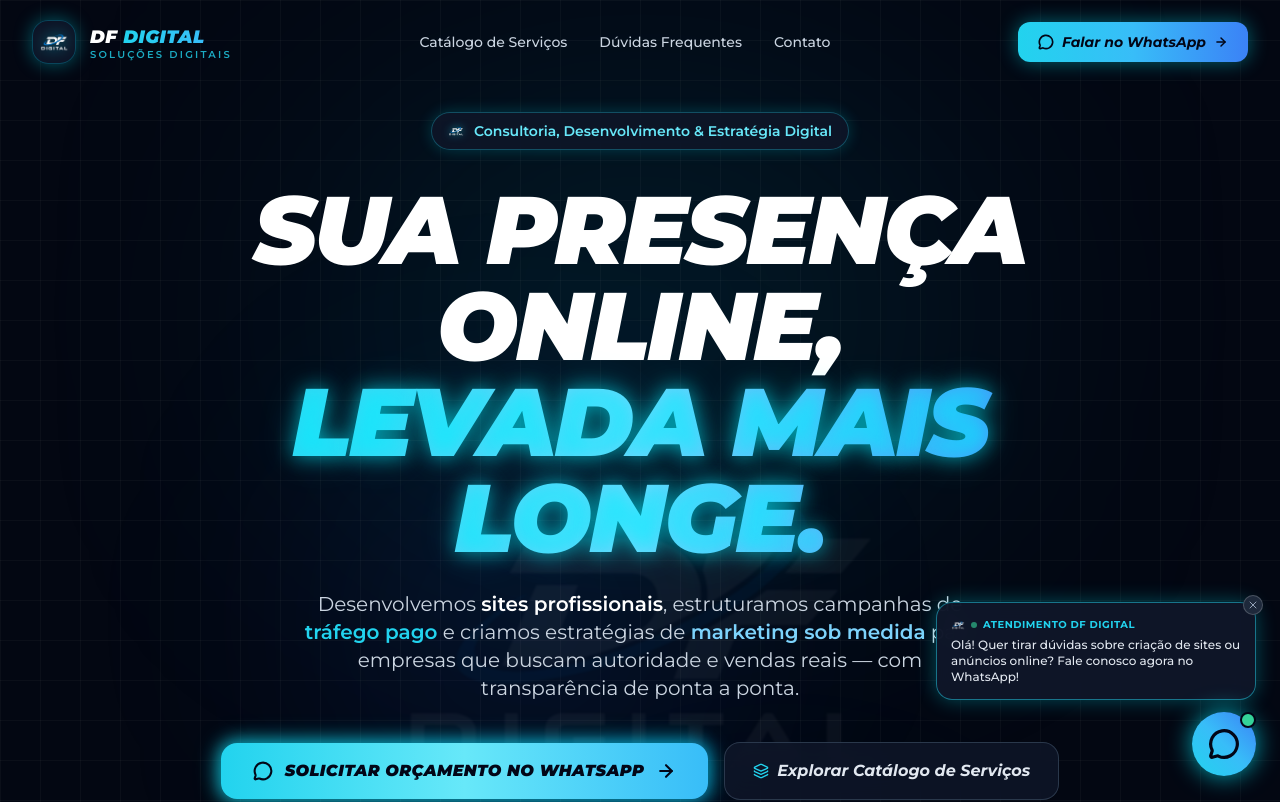
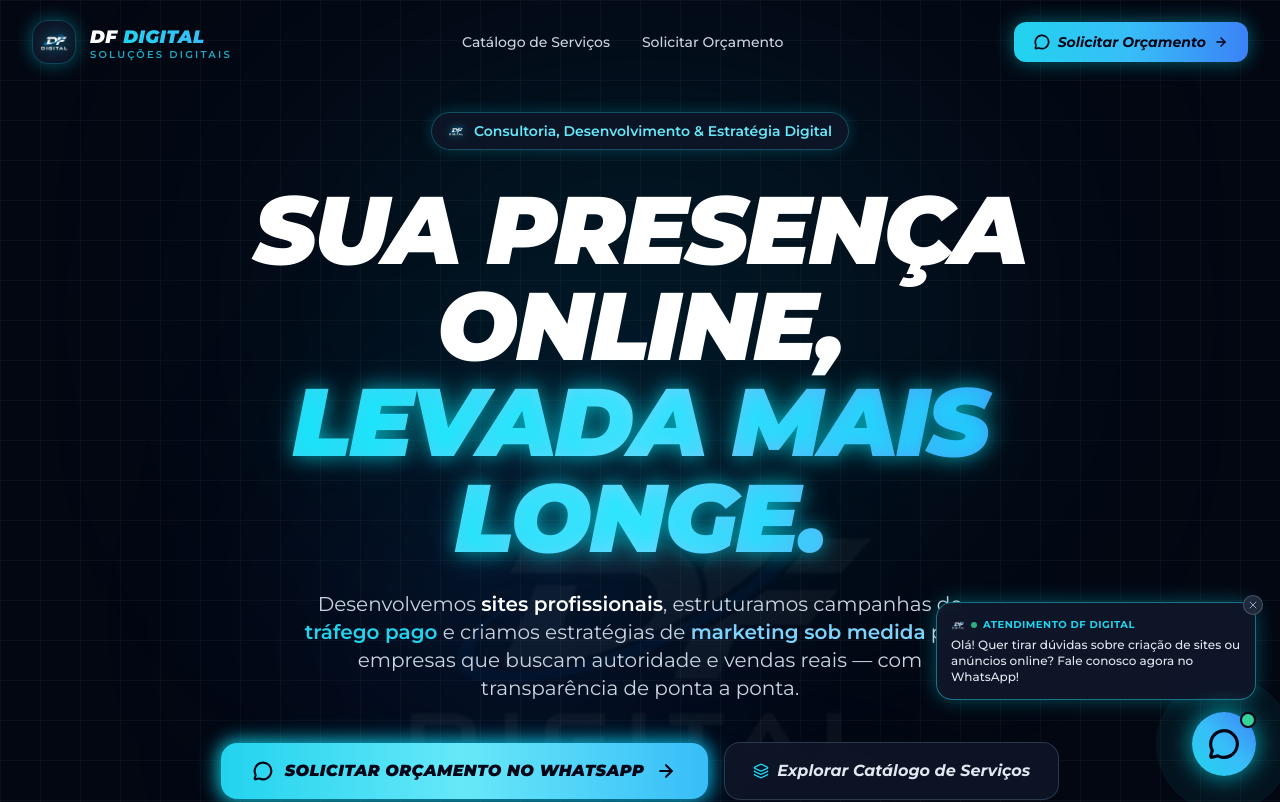
Before and after one commit to Filipe-Machado0/dfsolucoesdigital, a React (Vite) app: page / in a window 1280 px wide. Shown: the top 802 px of the page. Built offline with nearby package versions, Linux system fonts and the light colour scheme.

Commit message:
feat: foco exclusivo em apresentacao de servicos e solicitacao de orcamentos

```diff
--- a/src/App.jsx
+++ b/src/App.jsx
@@ -2,7 +2,6 @@ import React from 'react';
 import Navbar from './components/Navbar';
 import Hero from './components/Hero';
 import Services from './components/Services';
-import FAQ from './components/FAQ';
 import FinalCTA from './components/FinalCTA';
 import Footer from './components/Footer';
 import FloatingWhatsApp from './components/FloatingWhatsApp';
@@ -13,18 +12,15 @@ function App() {
       {/* Top Fixed Navigation */}
       <Navbar />
 
-      {/* Main Content Flow */}
+      {/* Main Content Flow: Foco em Apresentação de Serviços & Solicitação de Orçamentos */}
       <main className="flex-grow">
-        {/* Hero Section */}
+        {/* 1. Apresentação Inicial & Chamadas Rápidas */}
         <Hero />
 
-        {/* Nossos Serviços (Catálogo Dinâmico com Modais) */}
+        {/* 2. Catálogo Interativo de Serviços (com Modais Detalhados) */}
         <Services />
 
-        {/* FAQ */}
-        <FAQ />
-
-        {/* Call to Action Final */}
+        {/* 3. Solicitação de Orçamento Personalizado */}
         <FinalCTA />
       </main>
 
--- a/src/components/FinalCTA.jsx
+++ b/src/components/FinalCTA.jsx
@@ -18,7 +18,7 @@ export default function FinalCTA() {
   };
 
   return (
-    <section id="contato" className="relative py-28 bg-[#030712] overflow-hidden">
+    <section id="orcamento" className="relative py-28 bg-[#030712] overflow-hidden scroll-mt-10">
       {/* Background Neon Flare */}
       <div className="absolute top-1/2 left-1/2 -translate-x-1/2 -translate-y-1/2 w-[650px] h-[450px] bg-gradient-to-r from-cyan-500/20 via-sky-500/15 to-blue-600/20 rounded-full blur-[160px] pointer-events-none" />
 
@@ -49,18 +49,18 @@ export default function FinalCTA() {
 
               <div className="inline-flex items-center gap-2 px-3.5 py-1.5 rounded-full bg-cyan-950/60 border border-cyan-400/40 text-cyan-400 text-xs font-bold uppercase tracking-widest">
                 <Sparkles className="w-3.5 h-3.5" />
-                <span>O Próximo Passo do Seu Negócio</span>
+                <span>Orçamento Rápido & Sem Compromisso</span>
               </div>
 
               <h2 className="font-heading font-black italic text-3xl sm:text-5xl lg:text-6xl text-white tracking-tight uppercase leading-[1.1]">
-                Sua marca pronta para{' '}
+                Solicite seu orçamento{' '}
                 <span className="text-transparent bg-clip-text bg-gradient-to-r from-cyan-400 via-sky-300 to-blue-500 text-glow-neon">
-                  dominar o digital.
+                  personalizado.
                 </span>
               </h2>
 
               <p className="text-base sm:text-lg text-slate-300 leading-relaxed font-normal">
-                Não deixe seus clientes escolherem a concorrência por falta de presença ou autoridade. Fale agora com um especialista da <strong className="text-white font-semibold">DF Soluções Digitais</strong> e receba uma consultoria inicial 100% gratuita para desenhar o plano ideal para sua empresa.
+                Conte-nos sobre o seu projeto e receba uma proposta técnica sob medida para a sua empresa, com total transparência e alinhamento de expectativas — sem custo e sem compromisso.
               </p>
 
               {/* Check list */}
@@ -98,10 +98,10 @@ export default function FinalCTA() {
             <div className="lg:col-span-5 bg-slate-950/80 p-8 rounded-2xl border border-cyan-500/20 backdrop-blur-md shadow-2xl">
               <div className="text-left mb-6">
                 <h3 className="font-heading font-bold italic text-xl text-white mb-1">
-                  Simule seu Projeto
+                  Simule seu Orçamento
                 </h3>
                 <p className="text-xs text-slate-400">
-                  Preencha abaixo para adiantar seu atendimento direto no WhatsApp.
+                  Preencha abaixo e receba sua proposta técnica personalizada diretamente no WhatsApp.
                 </p>
               </div>
 
@@ -167,7 +167,7 @@ export default function FinalCTA() {
                   className="w-full py-4 px-6 rounded-xl font-heading font-black italic text-sm text-slate-950 bg-gradient-to-r from-cyan-400 via-sky-400 to-blue-400 hover:shadow-[0_0_25px_rgba(0,240,255,0.7)] hover:scale-[1.01] active:scale-[0.98] transition-all flex items-center justify-center gap-2"
                 >
                   <Send className="w-4 h-4 stroke-[2.5]" />
-                  <span>ENVIAR E INICIAR NO WHATSAPP</span>
+                  <span>GERAR ORÇAMENTO NO WHATSAPP</span>
                 </button>
               </form>
             </div>
--- a/src/components/Footer.jsx
+++ b/src/components/Footer.jsx
@@ -88,10 +88,7 @@ export default function Footer() {
                 <a href="#catalogo-servicos" className="hover:text-cyan-400 transition-colors">Catálogo de Serviços</a>
               </li>
               <li>
-                <a href="#faq" className="hover:text-cyan-400 transition-colors">Dúvidas Frequentes</a>
-              </li>
-              <li>
-                <a href="#contato" className="hover:text-cyan-400 transition-colors">Solicitar Orçamento</a>
+                <a href="#orcamento" className="hover:text-cyan-400 transition-colors">Solicitar Orçamento</a>
               </li>
             </ul>
           </div>
--- a/src/components/Navbar.jsx
+++ b/src/components/Navbar.jsx
@@ -15,11 +15,10 @@ export default function Navbar() {
 
   const navLinks = [
     { label: 'Catálogo de Serviços', href: '#catalogo-servicos' },
-    { label: 'Dúvidas Frequentes', href: '#faq' },
-    { label: 'Contato', href: '#contato' },
+    { label: 'Solicitar Orçamento', href: '#orcamento' },
   ];
 
-  const whatsappLink = "https://wa.me/5561999999999?text=Ol%C3%A1%21%20Gostaria%20de%20um%20diagn%C3%B3stico%20gratuito%20com%20a%20DF%20Solu%C3%A7%C3%B5es%20Digitais.";
+  const whatsappLink = "https://wa.me/5561999999999?text=Ol%C3%A1%21%20Gostaria%20de%20solicitar%20um%20or%C3%A7amento%20com%20a%20DF%20Solu%C3%A7%C3%B5es%20Digitais.";
 
   return (
     <header
@@ -72,7 +71,7 @@ export default function Navbar() {
               className="relative group inline-flex items-center gap-2 px-5 py-2.5 rounded-xl font-heading font-bold italic text-sm text-slate-950 bg-gradient-to-r from-cyan-400 via-sky-400 to-blue-500 shadow-[0_0_20px_rgba(0,240,255,0.4)] hover:shadow-[0_0_30px_rgba(0,240,255,0.7)] hover:scale-[1.02] active:scale-[0.98] transition-all duration-300"
             >
               <MessageCircle className="w-4 h-4 text-slate-950 stroke-[2.5]" />
-              <span>Falar no WhatsApp</span>
+              <span>Solicitar Orçamento</span>
               <ArrowRight className="w-3.5 h-3.5 group-hover:translate-x-1 transition-transform stroke-[2.5]" />
             </a>
           </div>
```
